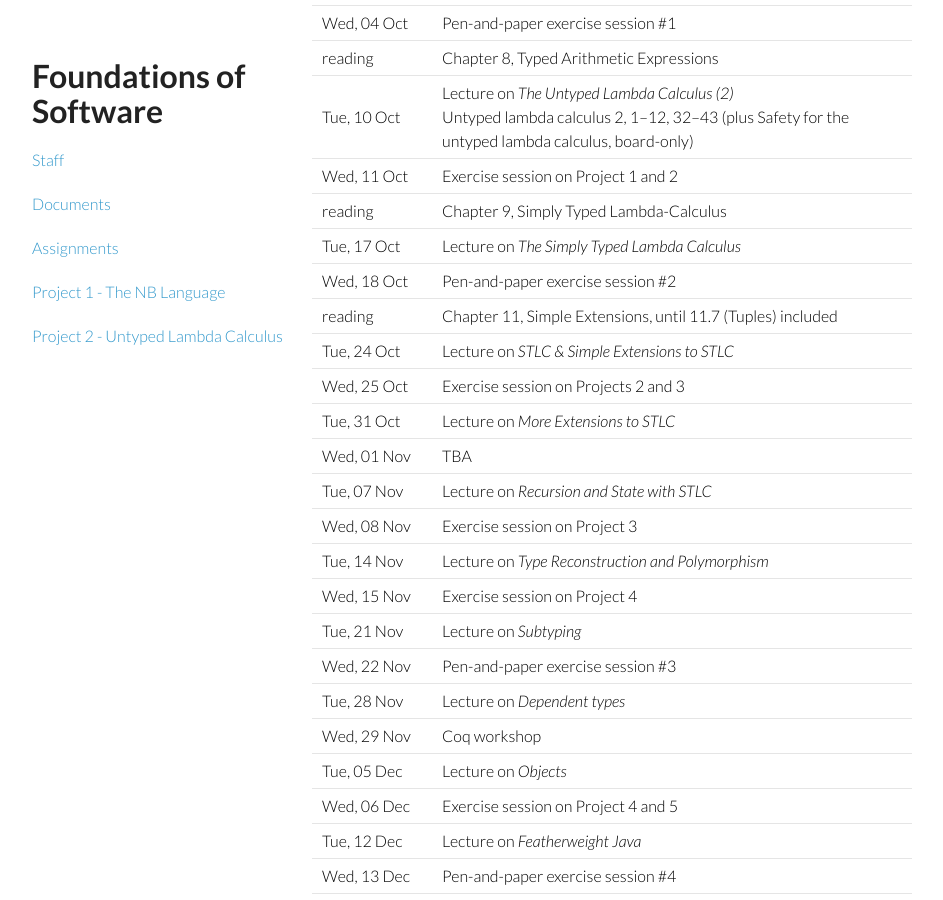
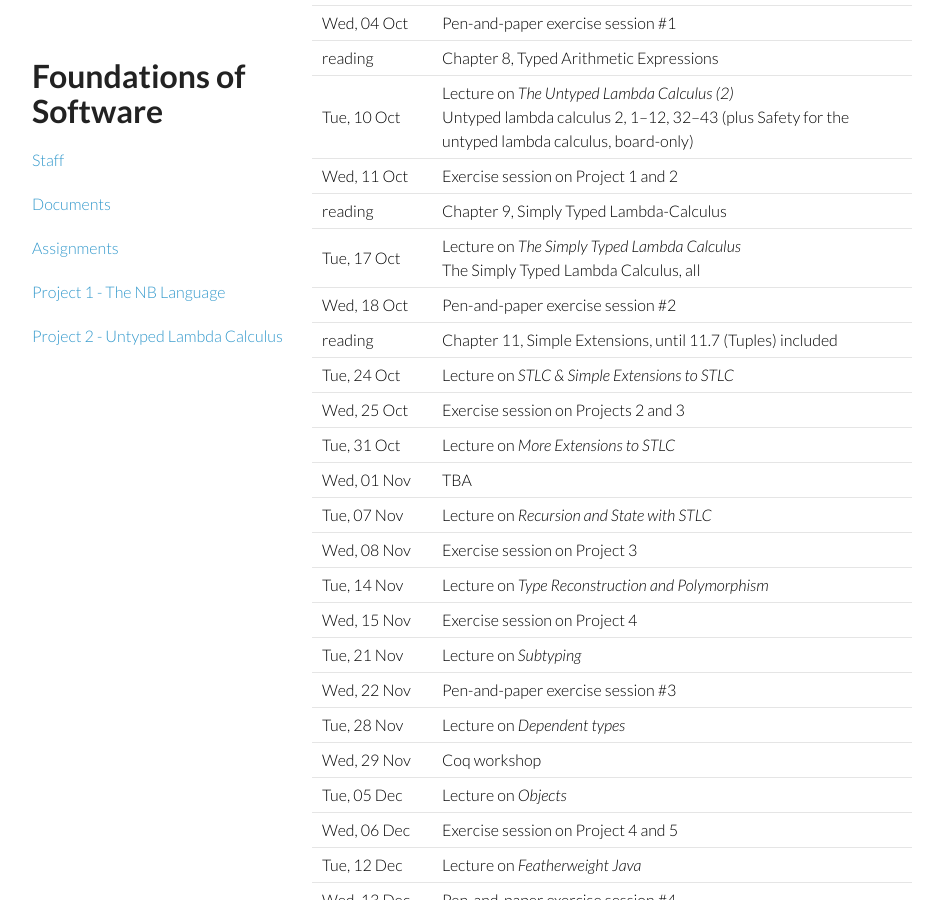
Before and after one commit to fos-2023/fos-2023.github.io, a Jekyll site: the page built from index.md, in a window 1280 px wide and 900 px high, scrolled down 1795 px. Shown: the whole window, without its empty margins (168-1111 px from the left). Built offline with Jekyll 4.4.1, drawn with Linux system fonts in a browser that asks for light colours.

Commit message:
generated for https://github.com/sjrd/fos/tree/28beb24710bddc635641f17060fa34926afac320

```diff
--- a/index.md
+++ b/index.md
@@ -41,7 +41,7 @@ The schedule below is, to a small extent, still provisional.
 | Tue, 10 Oct | Lecture on *The Untyped Lambda Calculus (2)*<br />Untyped lambda calculus 2, 1--12, 32--43 (plus Safety for the untyped lambda calculus, board-only) |
 | Wed, 11 Oct | Exercise session on Project 1 and 2 |
 | reading | Chapter 9, Simply Typed Lambda-Calculus |
-| Tue, 17 Oct | Lecture on *The Simply Typed Lambda Calculus* |
+| Tue, 17 Oct | Lecture on *The Simply Typed Lambda Calculus*<br />The Simply Typed Lambda Calculus, all |
 | Wed, 18 Oct | Pen-and-paper exercise session #2 |
 | reading | Chapter 11, Simple Extensions, until 11.7 (Tuples) included |
 | Tue, 24 Oct | Lecture on *STLC & Simple Extensions to STLC* |
```
Also changed, not shown: documents.md (+6 -0 lines), 14 other files.
